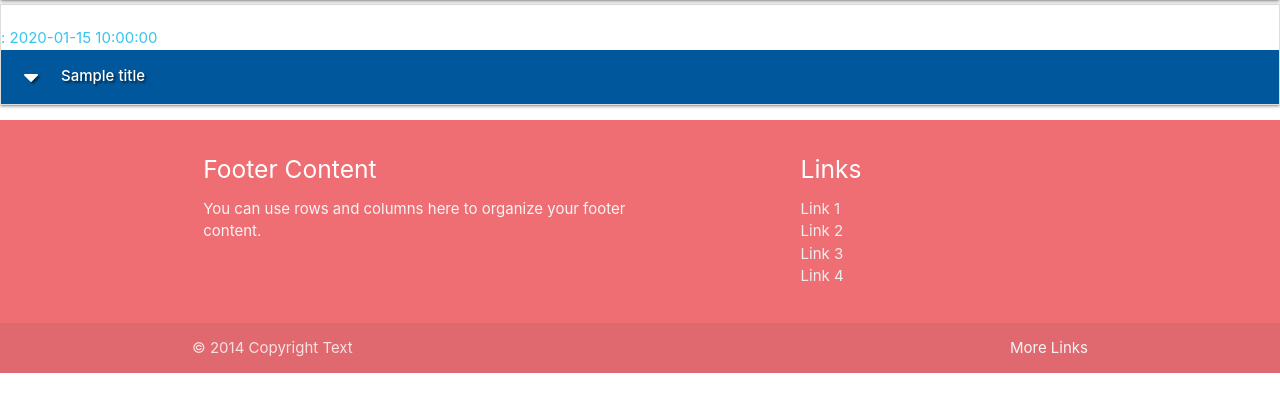
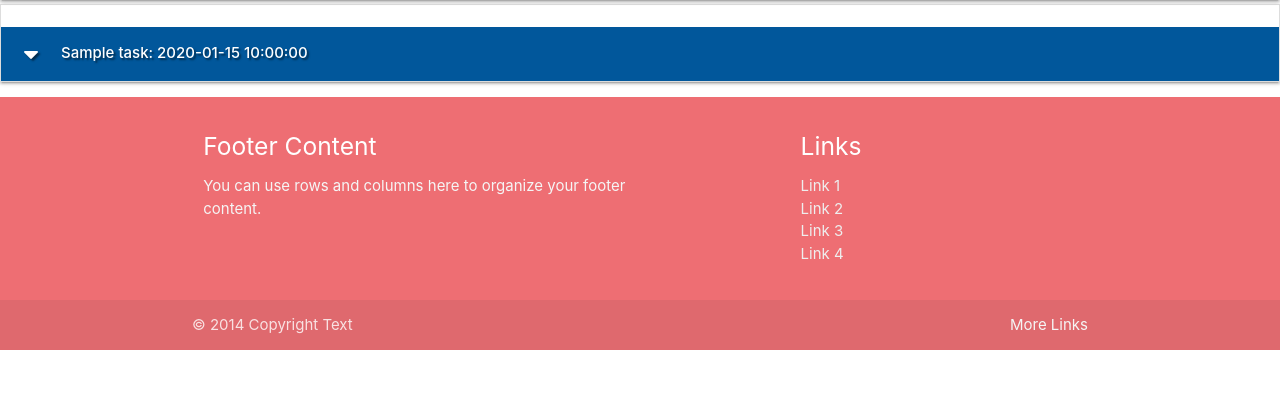
Before and after one commit to michodgs25/Sprint, a Flask app: template templates/explore.html in a window 1280 px wide. Shown: the part 68-480 px from the top of the page. Run offline with Flask 2, Linux system fonts and the light colour scheme; the template is opened without the code that fills it: most values are stand-ins (such as "Sample title", 1, 10 or a date in 2020); some libraries are stand-ins or nearby versions.

Commit message:
Update task call queries formatting

```diff
--- a/app.py
+++ b/app.py
@@ -42,20 +42,20 @@ def get_create():
 @app.route("/add_activity", methods=["GET", "POST"])
 def add_activity():
     task = {
-        "name": request.form.get("name"),
-        "surname": request.form.get("surname"),
-        "gender": request.form.getlist("gender"),
-        "age": request.form.get("age"),
-        "activity": request.form.get("activity"),
-        "title": request.form.get("title"),
-        "description": request.form.get("description"),
-        "difficulty": request.form.getlist("difficulty"),
-        "date": request.form.get("date")
+        "task_name": request.form.get("task_name"),
+        "task_surname": request.form.get("task_surname"),
+        "task_gender": request.form.getlist("task_gender"),
+        "task_age": request.form.get("task_age"),
+        "task_activity": request.form.get("task_activity"),
+        "task_title": request.form.get("task_title"),
+        "task_description": request.form.get("task_description"),
+        "task_difficulty": request.form.getlist("task_difficulty"),
+        "task_date": request.form.get("task_date")
     }
     if request.method == "POST":
         mongo.db.tasks.insert_one(task)
         flash("Activity Successfully added")
-        return redirect(url_for("get_create_compare"))
+        return redirect(url_for("get_tasks"))
 
     return render_template("add_activity.html")
 
--- a/templates/explore.html
+++ b/templates/explore.html
@@ -3,16 +3,16 @@
 
 <ul class="collapsible">
 <br>
-{% for task in tasks %} : {{ date }}
+{% for task in tasks %}
 	<li>
 		<div class="collapsible-header white-text light-blue darken-4 text-shadow">
 			<i class="fas fa-caret-down"></i>
-			<strong>{{ title }}</strong>
+			<strong>{{ task.title }}: {{ task.date }}</strong>
 		</div>
 		<div class="collapsible-body">
 			<strong>Activity type: {{ task.activity }}</strong>
-            <p>Tell us more about your activity: {{ description }}</p>
-            <h8>Activity difficulty:</h8><p>{{ difficulty }}</p>
+            <p>{{ task.description }}</p>
+            <h8>Difficulty:</h8><p>{{ task.difficulty }}</p>
 		</div>
 	</li>
     {% endfor %}
```
Also changed, not shown: templates/add_activity.html (+14 -14 lines).
